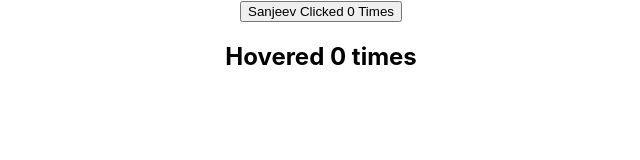
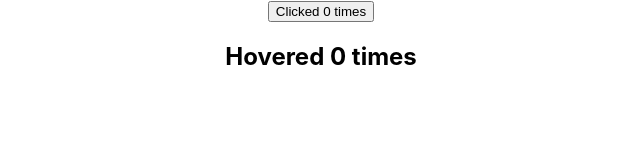
Before and after one commit to sanjeevz3009/React, a React (Create React App) app in the folder hello-world/: page / in a window 1280 px wide. Shown: the top 160 px of the page, without its empty margins (319-959 px from the left). Built offline with nearby package versions, Linux system fonts and the light colour scheme.

Commit message:
Render props 1 & 2.

```diff
--- a/hello-world/src/App.js
+++ b/hello-world/src/App.js
@@ -30,14 +30,30 @@
 import ErrorBoundary from './components/ErrorBoundary'
 import ClickCounter from './components/ClickCounter'
 import HoverCounter from './components/HoverCounter'
+import ClickCounterTwo from './components/ClickCounterTwo'
+import HoverCounterTwo from './components/HoverCounterTwo'
+import User from './components/User'
+import Counter2 from './components/Counter2'
 
 class App extends Component {
   render() {
     return (
       <div className="App">
 
-        <ClickCounter name="Sanjeev"></ClickCounter>
-        <HoverCounter></HoverCounter>
+      <Counter2 render={ (count, incrementCount) => (
+      <ClickCounterTwo count={count} incrementCount={incrementCount}></ClickCounterTwo>)}>
+      </Counter2>
+
+      <Counter2 render={ (count, incrementCount) => (
+      <HoverCounterTwo count={count} incrementCount={incrementCount}></HoverCounterTwo>)}>
+      </Counter2>
+
+        {/* <ClickCounterTwo></ClickCounterTwo>
+        <HoverCounterTwo></HoverCounterTwo>
+        <User render={(isLoggedIn) => isLoggedIn ? "SANJEEV" : "GUEST"}></User> */}
+
+        {/* <ClickCounter name="Sanjeev"></ClickCounter>
+        <HoverCounter></HoverCounter> */}
 
         {/* <ErrorBoundary>
         <Hero heroName='Batman'></Hero>
--- /dev/null
+++ b/hello-world/src/components/ClickCounterTwo.js
@@ -0,0 +1,14 @@
+import React, { Component } from 'react'
+
+class ClickCounterTwo extends Component {
+    render() {
+        const { count, incrementCount } = this.props
+        return (
+            <div>
+                <button onClick={incrementCount}>Clicked {count} times</button>
+            </div>
+        )
+    }
+}
+
+export default ClickCounterTwo
--- /dev/null
+++ b/hello-world/src/components/Counter2.js
@@ -0,0 +1,27 @@
+import React, { Component } from 'react'
+
+class Counter2 extends Component {
+    constructor(props) {
+        super(props)
+
+        this.state = {
+            count: 0
+        }
+    }
+
+    incrementCount = () => {
+        this.setState(prevState => {
+            return { count: prevState.count + 1 }
+        })
+    }
+
+  render() {
+    return (
+      <div>
+        {this.props.render(this.state.count, this.incrementCount)}
+      </div>
+    )
+  }
+}
+
+export default Counter2
--- /dev/null
+++ b/hello-world/src/components/HoverCounterTwo.js
@@ -0,0 +1,12 @@
+import React, { Component } from 'react'
+
+class HoverCounterTwo extends Component {
+    render() {
+        const { count, incrementCount } = this.props
+        return (
+            <h2 onMouseOver={incrementCount}>Hovered {count} times</h2>
+        )
+    }
+}
+
+export default HoverCounterTwo
--- a/hello-world/src/components/Inline.js
+++ b/hello-world/src/components/Inline.js
@@ -8,9 +8,9 @@
 function Inline() {
   return (
     <div>
-        <h1 className='error'>Error</h1>
+      <h1 className='error'>Error</h1>
         {/* <h1 className={styles.success}>Success</h1> */}
-        <h1 style={heading}>Inline</h1>
+      <h1 style={heading}>Inline</h1>
     </div>
   )
 }
--- a/hello-world/src/components/ParentComp.js
+++ b/hello-world/src/components/ParentComp.js
@@ -16,7 +16,7 @@
     componentDidMount() {
         setInterval(() => {
             this.setState({
-                name: 'Sanjeev'
+              name: 'Sanjeev'
             })
         }, 2000)
     }
--- a/hello-world/src/components/Table.js
+++ b/hello-world/src/components/Table.js
@@ -8,7 +8,7 @@
             <tr>
                 <Columns></Columns>
             </tr>
-        </tbody>
+      </tbody>
     </table>
   )
 }
--- /dev/null
+++ b/hello-world/src/components/User.js
@@ -0,0 +1,13 @@
+import React, { Component } from 'react'
+
+class User extends Component {
+    render() {
+        return (
+            <div>
+                {this.props.render(false)}
+            </div>
+        )
+    }
+}
+
+export default User
--- a/hello-world/src/components/counter.js
+++ b/hello-world/src/components/counter.js
@@ -10,7 +10,7 @@
       }
     }
 
-    increment() {
+  increment() {
         // this.setState(
         //     {
         //         count: this.state.count + 1
```
Also changed, not shown: hello-world/src/components/Greet.js (+4 -4 lines).
